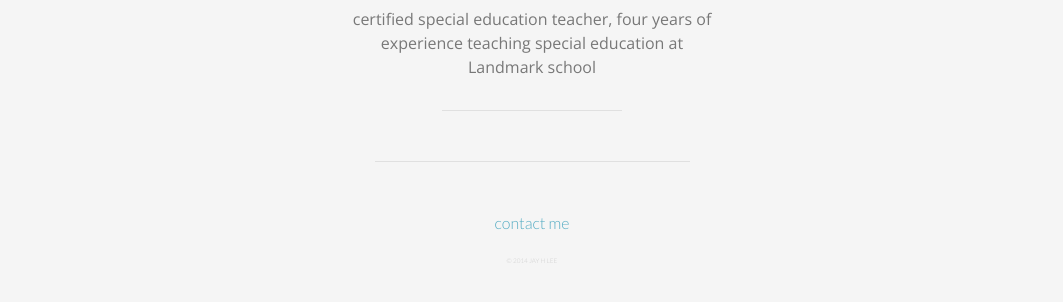
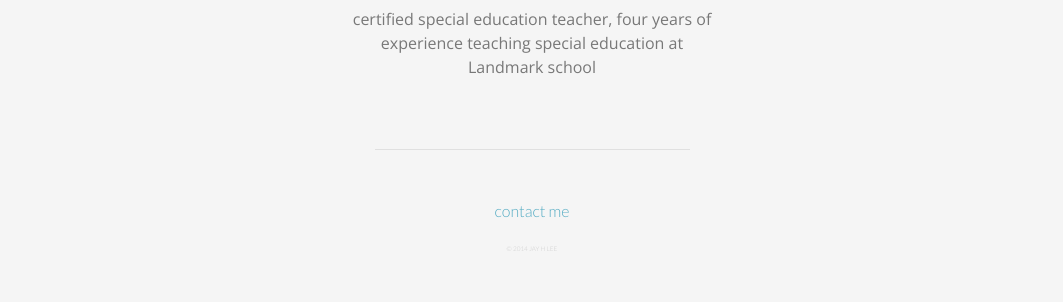
Before and after one commit to erictchin/jayhlee, a Jekyll site: the page built from index.html, in a window 1280 px wide. Shown: the part 253-555 px from the top of the page, without its empty margins (108-1171 px from the left). Built offline with Jekyll 4.4.1, drawn with Linux system fonts in a browser that asks for light colours; nearby versions of some CDN libraries.

Commit message:
removed line

```diff
--- a/index.html
+++ b/index.html
@@ -38,7 +38,6 @@ layout: default
 		<p>
             certified special education teacher, four years of experience teaching special education at Landmark school
         </p>
-		<div class="border-bottom"></div>
 	</section>
 
 
```
